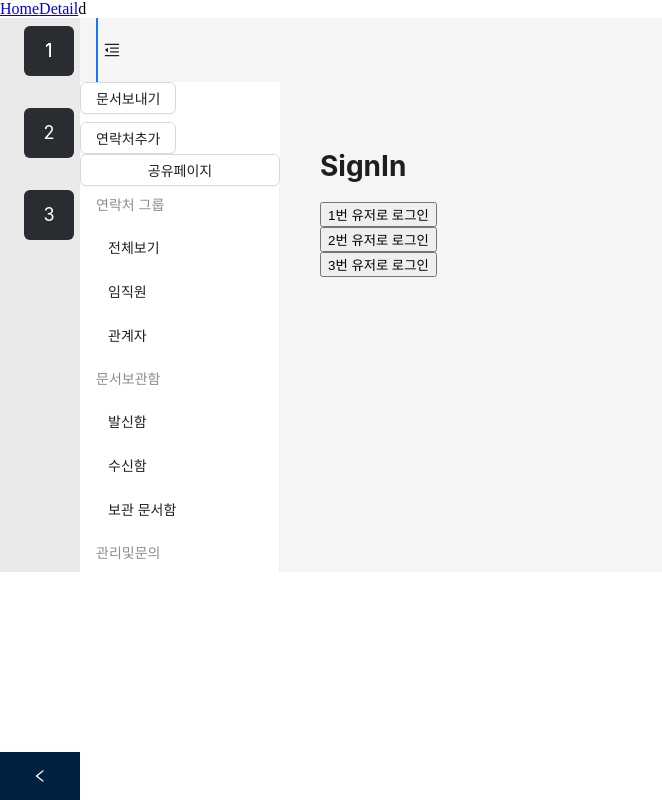
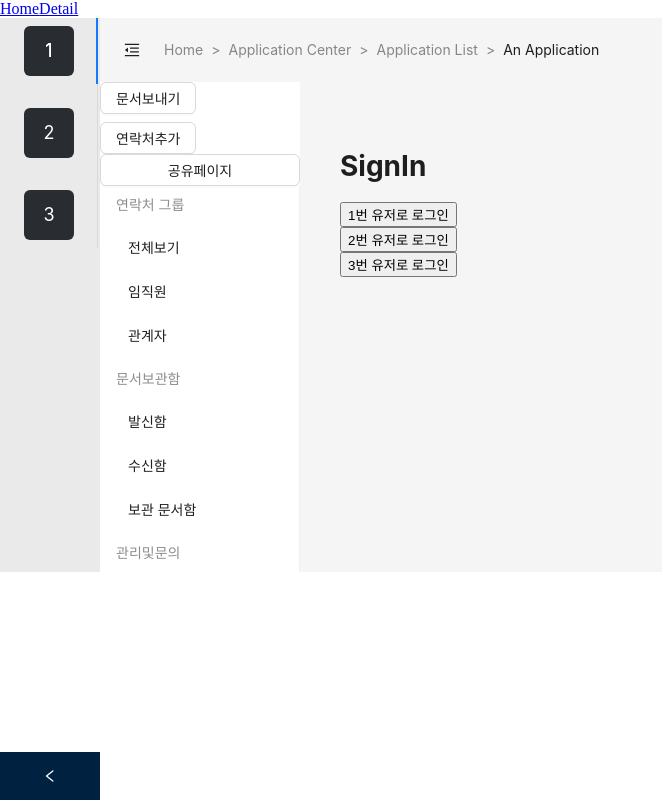
Before and after one commit to JoberChipFrappuccino/joberchip-fe-refactoring, a React app: page /signin in a window 1280 px wide. Shown: the whole page, without its empty margins (0-662 px from the left). Built offline with nearby package versions, Linux system fonts and the light colour scheme; no server answers; the HTML template or start-up script is replaced by a standard one.

Commit message:
feat:breadcrumb ui완료

```diff
--- a/src/components/Layouts/Layout.tsx
+++ b/src/components/Layouts/Layout.tsx
@@ -47,7 +47,6 @@ export default function Layout() {
         <Link className="m-2" to="/detail">
           Detail
         </Link>
-        d
       </div>
       {isFetching && <div> loading... </div>}
       <AntdLayout>
--- a/src/components/Menus/Header.tsx
+++ b/src/components/Menus/Header.tsx
@@ -1,9 +1,10 @@
 import { MenuFoldOutlined, MenuUnfoldOutlined } from '@ant-design/icons'
-import { Button, Layout } from 'antd'
+import { Breadcrumb, Button, Layout } from 'antd'
 
 export function Header(props: any) {
   return (
-    <Layout style={{ padding: 0 }}>
+    <Layout style={{ padding: 0, display: 'flex' }}>
+      <div style={{ display: 'flex', alignItems: 'center' }}>
       <Button
         type="text"
         icon={props.collapsed ? <MenuUnfoldOutlined /> : <MenuFoldOutlined />}
@@ -16,6 +17,27 @@ export function Header(props: any) {
           height: 64
         }}
       />
+      <Breadcrumb
+        separator=">"
+        items={[
+          {
+            title: 'Home'
+          },
+          {
+            title: 'Application Center',
+            href: ''
+          },
+          {
+            title: 'Application List',
+            href: ''
+          },
+          {
+            title: 'An Application'
+          }
+        ]}
+      />
+      </div>
+
     </Layout>
   )
 }
--- a/src/components/Menus/SpaceListBar.tsx
+++ b/src/components/Menus/SpaceListBar.tsx
@@ -9,7 +9,7 @@ const siderStyle: React.CSSProperties = {
 
 export function SpaceListBar() {
   return (
-    <Sider width={80} style={siderStyle} collapsible>
+    <Sider width={100} style={siderStyle} collapsible>
       <Tabs
         tabPosition={'left'}
         items={new Array(3).fill(null).map((_, i) => {
--- a/tsconfig.json
+++ b/tsconfig.json
@@ -11,7 +11,6 @@
     "moduleResolution": "Node",
     "esModuleInterop": true,
     "resolveJsonModule": true,
-    "forceConsistentCasingInFileNames": true,
     "strict": true,
     "allowJs": true,
     "forceConsistentCasingInFileNames": true, // 이 옵션이 false일 경우 SignIn.tsx는 Signin.tsx로 import됩니다, default : false
```
